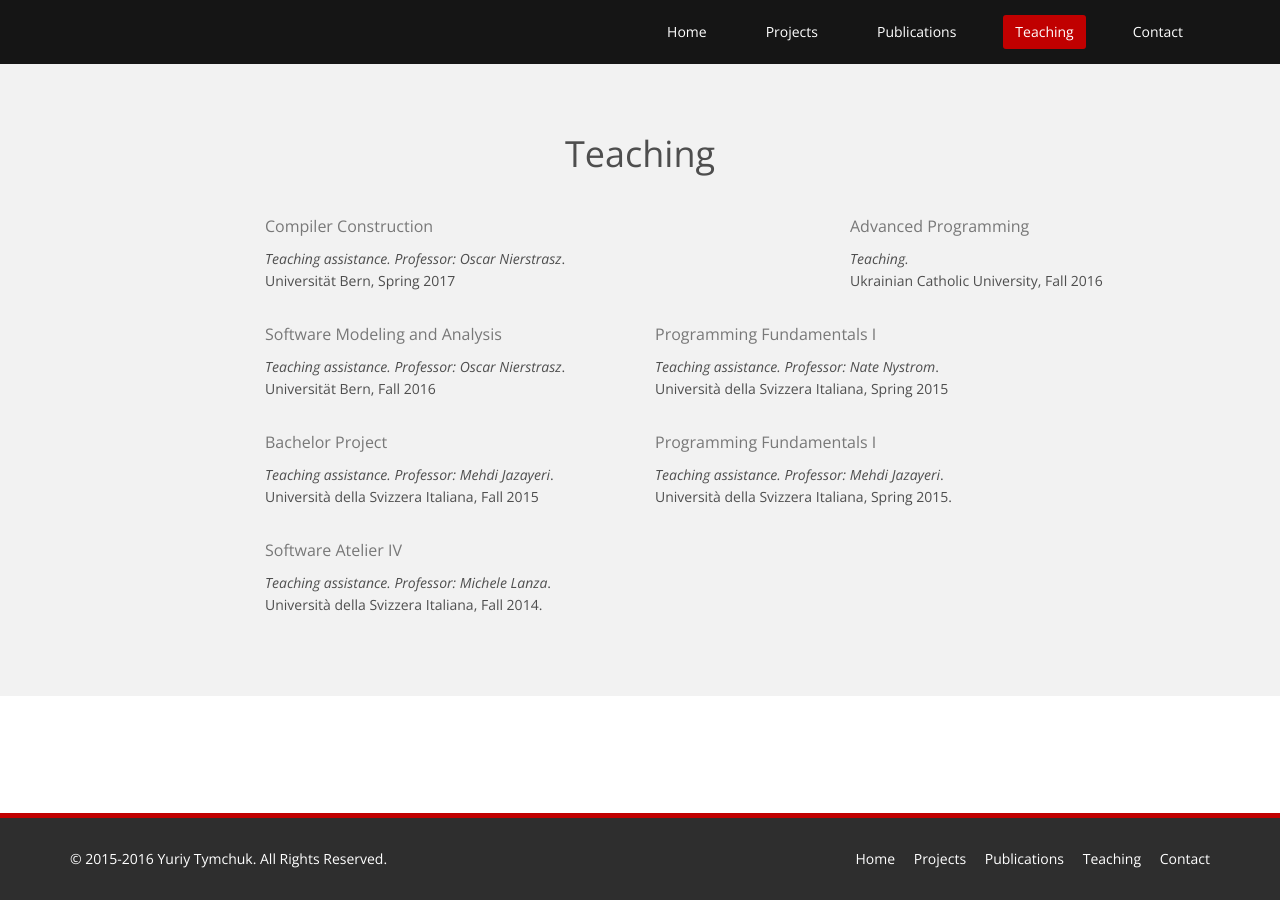
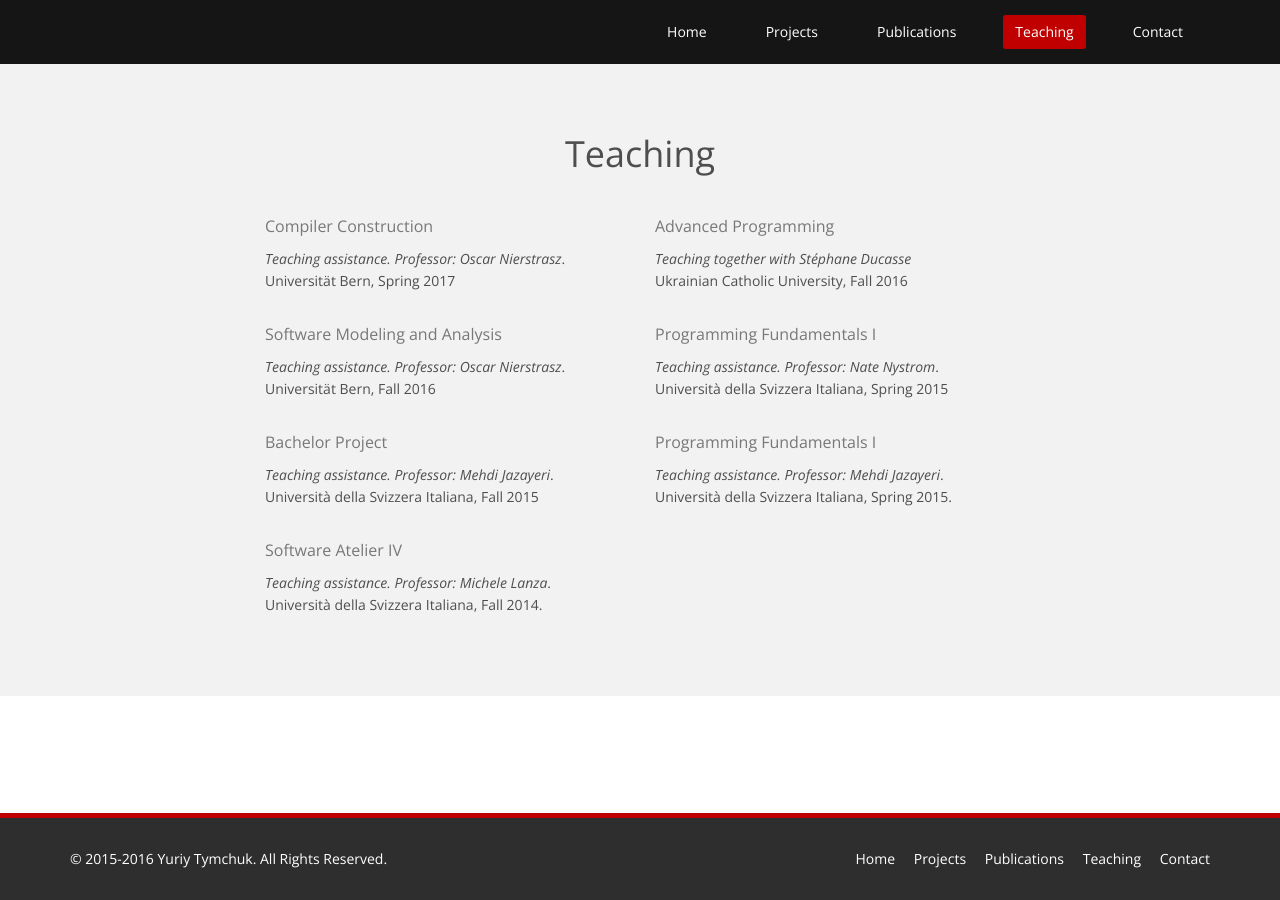
Before and after one commit to Uko/uko.github.io, a Jekyll site: the page built from teaching.html, in a window 1280 px wide. Built offline with Jekyll 4.4.1, drawn with Linux system fonts in a browser that asks for light colours; nearby versions of some CDN libraries.

Commit message:
Updated teaching

```diff
--- a/teaching.html
+++ b/teaching.html
@@ -18,10 +18,10 @@ title: Teaching
           <em>Teaching assistance. Professor: Oscar Nierstrasz</em>. <br/>
           Universität Bern, Spring 2017</p>
       </div>
-      <div class="col-sm-6 col-md-4 col-md-offset-2 wow fadeInDown" data-wow-duration="1000ms" data-wow-delay="600ms">
+      <div class="col-sm-6 col-md-4 wow fadeInDown" data-wow-duration="1000ms" data-wow-delay="600ms">
         <h3>Advanced Programming</h3>
         <p>
-          <em>Teaching.</em> <br/>
+          <em>Teaching together with Stéphane Ducasse</em> <br/>
           Ukrainian Catholic University, Fall 2016</p>
       </div>
       <div class="col-sm-6 col-md-4 col-md-offset-2 wow fadeInDown" data-wow-duration="1000ms" data-wow-delay="600ms">
```
